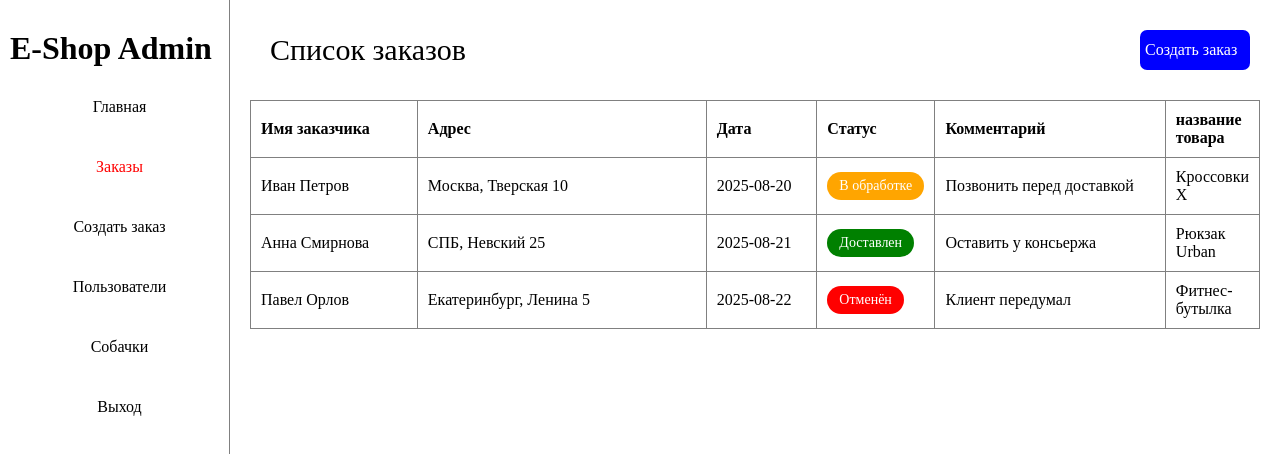
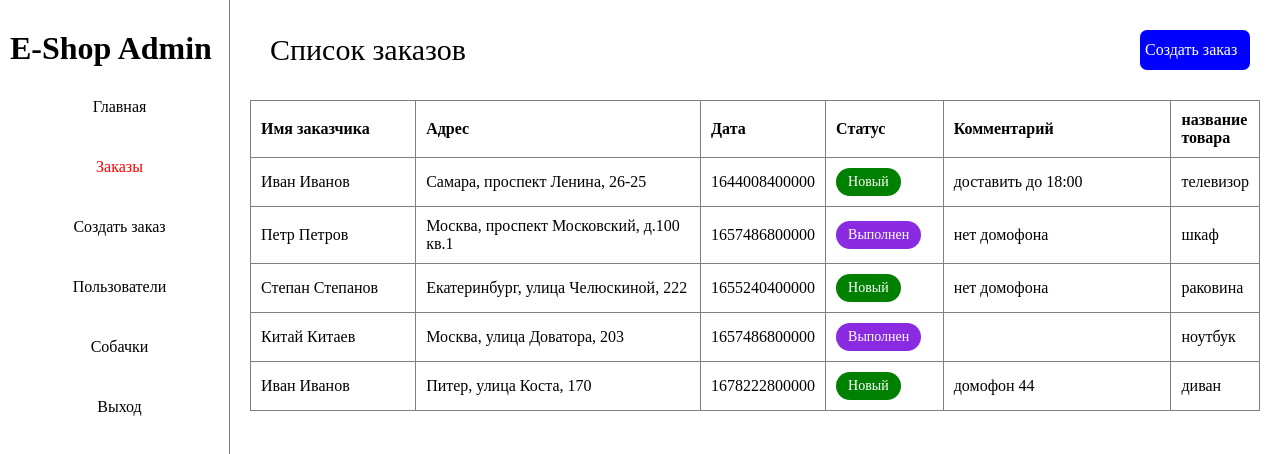
Before and after one commit to innamagkeeva/vue-router, a Vue app: page /listOrders in a window 1280 px wide. Shown: the top 454 px of the page. Built offline with nearby package versions, Linux system fonts and the light colour scheme; data requests are answered from the project's data file; the HTML template or start-up script is replaced by a standard one.

Commit message:
выполнила  getAll

```diff
--- a/src/api/orders.ts
+++ b/src/api/orders.ts
@@ -6,12 +6,14 @@ export const ordersApi = {
   create() {},
 }
 
-interface Order {
+type OrderStatus = 'Новый' | 'В процессе' | 'Выполнен' | 'Отменён'
+
+export interface Order {
   address: string
   comment: string
   date: number
   id: string
   orderName: string
-  status: string
+  status: OrderStatus
   userName: string
 }
--- a/src/views/AuthPage.vue
+++ b/src/views/AuthPage.vue
@@ -6,10 +6,10 @@ const login = ref<string>('')
 const password = ref<string>('')
 
 function signIn() {
-  if (login.value.length > 5 && password.value.length > 8) {
+  if (login.value.length > 5 && password.value.length > 5) {
     router.push({ name: 'home' })
   } else {
-    console.log('Введите пароль правильно')
+    console.log('Введите пароль правильно. Символов должно быть больше 5.')
   }
 }
 </script>
--- a/src/views/OrdersPage.vue
+++ b/src/views/OrdersPage.vue
@@ -1,10 +1,13 @@
 <script setup lang="ts">
-import { onMounted } from 'vue'
-import { ordersApi } from '@/api/orders'
+import { onMounted, ref } from 'vue'
+import { ordersApi, type Order } from '@/api/orders'
+
+const orders = ref<Order[] | null>(null)
 
 async function getOrders() {
   try {
     const response = await ordersApi.getAll()
+    orders.value = response.data
     console.log(response.data)
   } catch (error) {
     console.log(error)
@@ -15,56 +18,17 @@ onMounted(() => {
   getOrders()
 })
 
-type OrderStatus = 'Новый' | 'В обработке' | 'Доставлен' | 'Отменён'
-
-interface Order {
-  id: number
-  customerName: string
-  address: string
-  data: string
-  status: OrderStatus
-  comment: string
-  productName: string
-}
-
-const orders: Order[] = [
-  {
-    id: 1,
-    customerName: 'Иван Петров',
-    address: 'Москва, Тверская 10',
-    data: '2025-08-20',
-    status: 'В обработке',
-    comment: 'Позвонить перед доставкой',
-    productName: 'Кроссовки X',
-  },
-  {
-    id: 2,
-    customerName: 'Анна Смирнова',
-    address: 'СПБ, Невский 25',
-    data: '2025-08-21',
-    status: 'Доставлен',
-    comment: 'Оставить у консьержа',
-    productName: 'Рюкзак Urban',
-  },
-  {
-    id: 3,
-    customerName: 'Павел Орлов',
-    address: 'Екатеринбург, Ленина 5',
-    data: '2025-08-22',
-    status: 'Отменён',
-    comment: 'Клиент передумал',
-    productName: 'Фитнес-бутылка',
-  },
-]
-
 function statusColor(status: string) {
   switch (status) {
-    case 'Доставлен':
+    case 'Новый':
       return 'green'
-    case 'В обработке':
+    case 'В процессе':
       return 'orange'
-    case 'Отменён':
+    case 'Выполнен':
+      return 'blueviolet'
+    case 'Отменен':
       return 'red'
+
     default:
       return ''
   }
@@ -95,23 +59,33 @@ function statusColor(status: string) {
         </tr>
       </thead>
 
-      <tbody>
+      <tbody v-if="orders">
         <tr
           v-for="order in orders"
           :key="order.id"
         >
-          <td class="thead__name">
-            {{ order.customerName }}
-          </td>
+          <td class="thead__name">{{ order.userName }}</td>
           <td class="thead__address">{{ order.address }}</td>
-          <td class="thead__data">{{ order.data }}</td>
+          <td class="thead__data">{{ order.date }}</td>
           <td class="thead__status">
             <span :class="['status-label', statusColor(order.status)]">
               {{ order.status }}
             </span>
           </td>
           <td class="thead__comment">{{ order.comment }}</td>
-          <td class="thead__product">{{ order.productName }}</td>
+          <td class="thead__product">{{ order.orderName }}</td>
+        </tr>
+      </tbody>
+
+      <tbody v-else>
+        <tr>
+          <td
+            colspan="7"
+            class="spinner__wrapper"
+          >
+            <div class="spinner"></div>
+            <p>Загрузка...</p>
+          </td>
         </tr>
       </tbody>
     </table>
@@ -191,8 +165,33 @@ function statusColor(status: string) {
   background-color: orange;
 }
 
+.status-label.blueviolet {
+  background-color: blueviolet;
+}
+
 .status-label.red {
   background-color: red;
+}
+
+.spinner__wrapper {
+  text-align: center;
+  padding: 30px;
+}
+
+.spinner {
+  display: inline-block;
+  width: 40px;
+  height: 40px;
+  border: 4px solid gray;
+  border-top-color: blue;
+  border-radius: 50%;
+  animation: spin 0.8s linear infinite;
+}
+
+@keyframes spin {
+  to {
+    transform: rotate(360deg);
+  }
 }
 </style>
 
```
